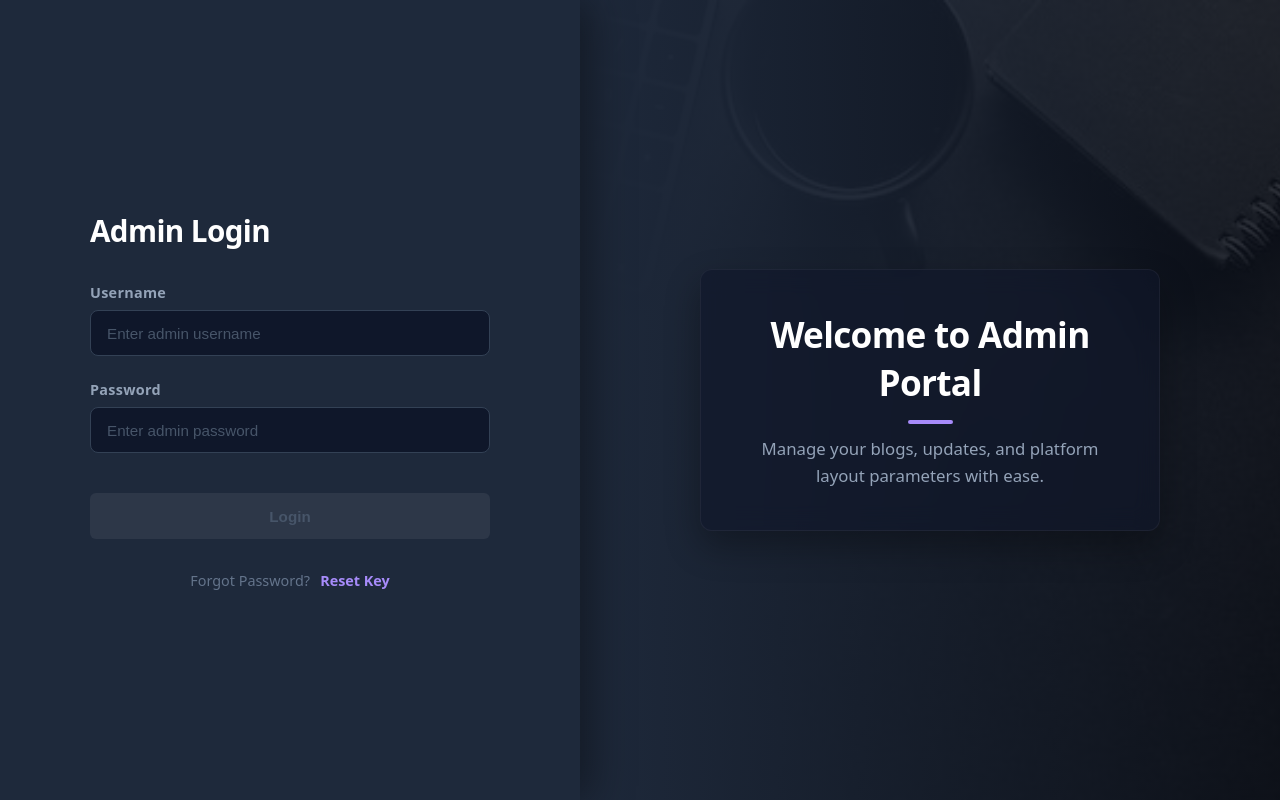
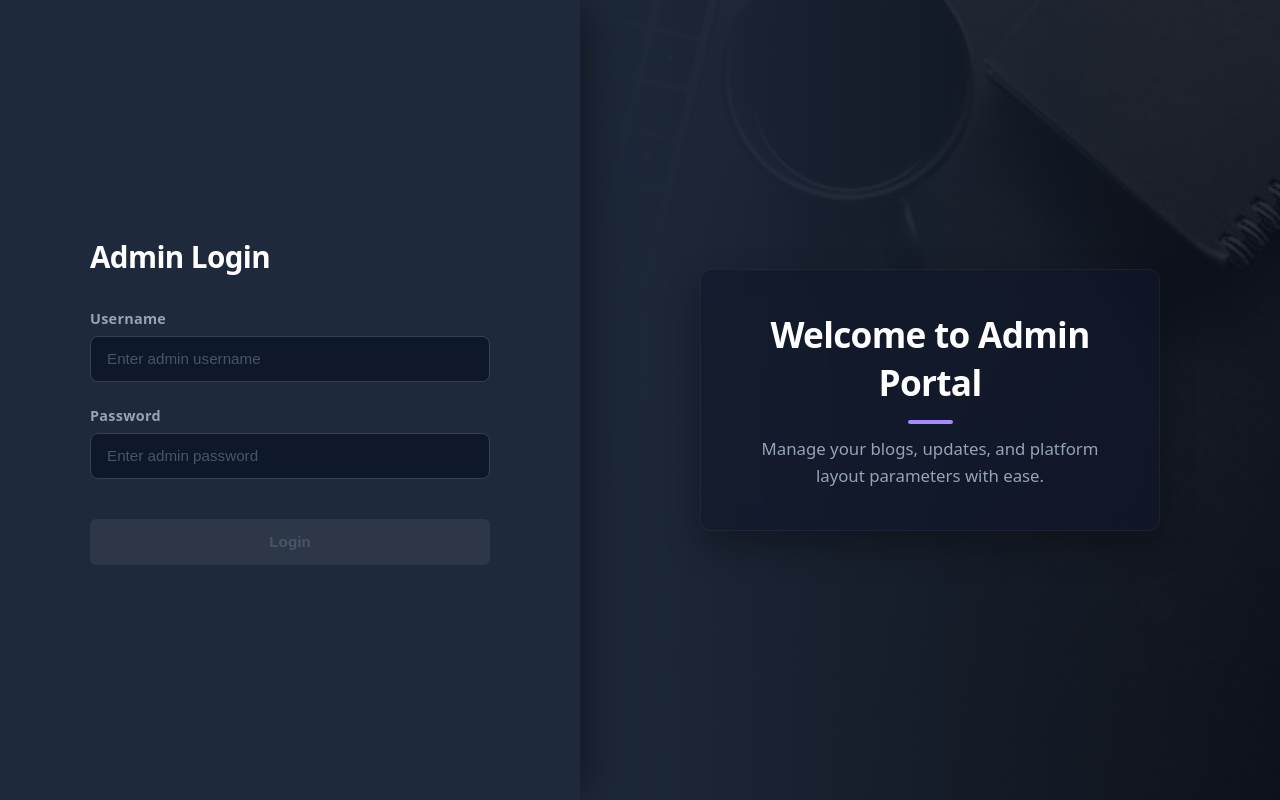
Before and after one commit to Munachi-ukeme/MOONBLOG, a React (Vite) app in the folder moon-blog/: page /logout in a window 1280 px wide. Built offline with nearby package versions, Linux system fonts and the light colour scheme.

Commit message:
fixed the whole website stying

```diff
--- a/moon-blog/src/admin-pages/Login.jsx
+++ b/moon-blog/src/admin-pages/Login.jsx
@@ -79,11 +79,6 @@ function Login() {
           Login
         </button>
       </form>
-
-      <p className={style.forget}>
-        Forgot Password?
-        <Link to="" className={style.forgetpassword}> Reset Key</Link>
-      </p>
     </div>
   );
 }
```
